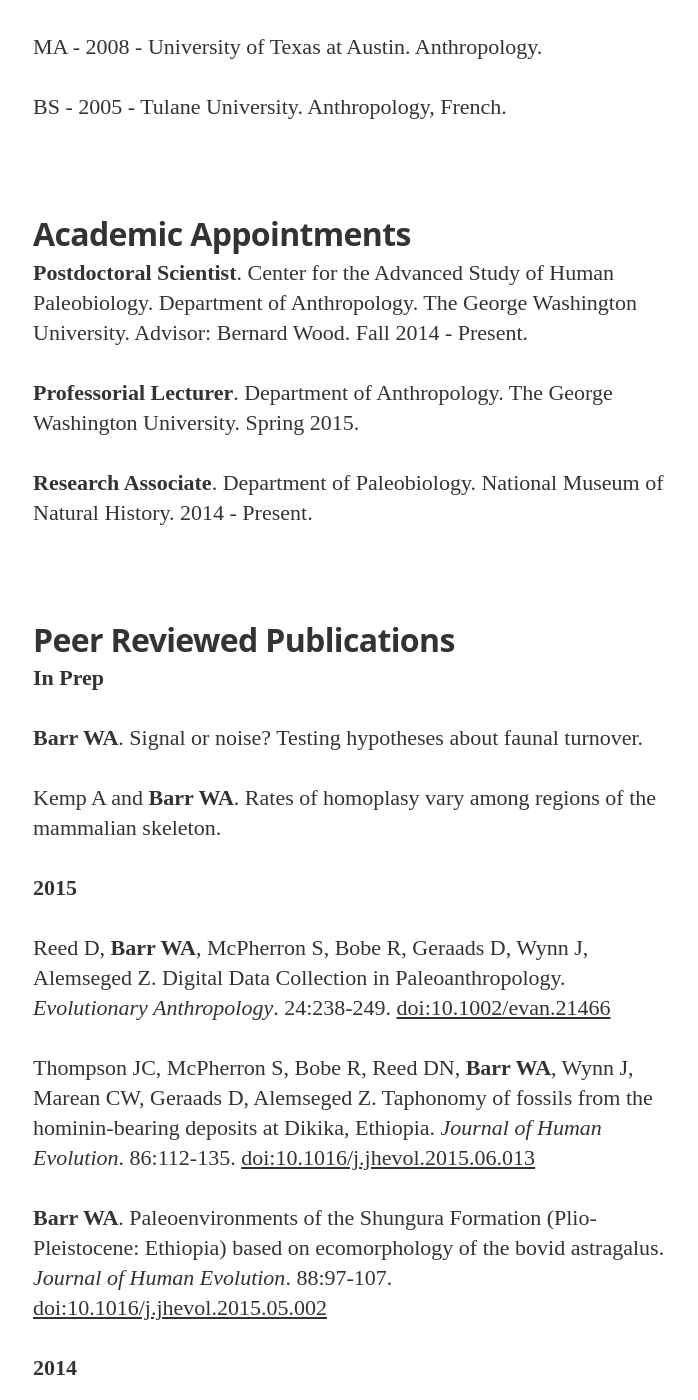
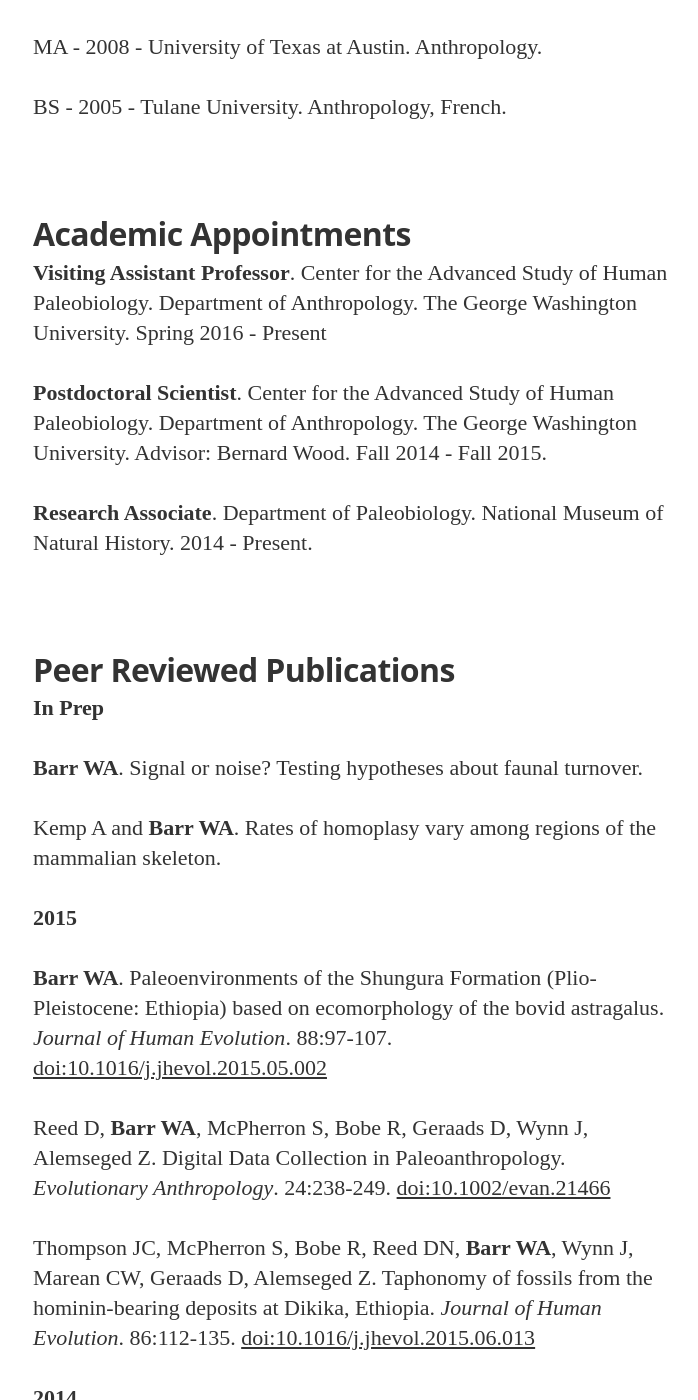
Before and after one commit to wabarr/personal, a Jekyll site: the page built from CV.html, in a window 1280 px wide and 1400 px high, scrolled down 859 px. Shown: the whole window, without its empty margins (287-985 px from the left). Built offline with Jekyll 4.4.1, drawn with Linux system fonts in a browser that asks for light colours; nearby versions of some CDN libraries; some web fonts are replaced; Markdown is read by kramdown in place of the engine named in the settings.

Commit message:
update CV and text for VAP

```diff
--- a/CV.html
+++ b/CV.html
@@ -10,17 +10,17 @@
 <p>MA - 2008 - University of Texas at Austin. Anthropology.</p>
 <p>BS - 2005 - Tulane University. Anthropology, French.</p>
 <h1 id="academic-appointments" class="unnumbered">Academic Appointments</h1>
-<p><span><strong>Postdoctoral Scientist</strong></span>. Center for the Advanced Study of Human Paleobiology. Department of Anthropology. The George Washington University. Advisor: Bernard Wood. Fall 2014 - Present.</p>
-<p><span><strong>Professorial Lecturer</strong></span>. Department of Anthropology. The George Washington University. Spring 2015.</p>
+<p><span><strong>Visiting Assistant Professor</strong></span>. Center for the Advanced Study of Human Paleobiology. Department of Anthropology. The George Washington University. Spring 2016 - Present</p>
+<p><span><strong>Postdoctoral Scientist</strong></span>. Center for the Advanced Study of Human Paleobiology. Department of Anthropology. The George Washington University. Advisor: Bernard Wood. Fall 2014 - Fall 2015.</p>
 <p><span><strong>Research Associate</strong></span>. Department of Paleobiology. National Museum of Natural History. 2014 - Present.</p>
 <h1 id="peer-reviewed-publications" class="unnumbered">Peer Reviewed Publications</h1>
 <p><span><strong>In Prep</strong></span></p>
 <p><span><strong>Barr WA</strong></span>. Signal or noise? Testing hypotheses about faunal turnover.</p>
 <p>Kemp A and <span><strong>Barr WA</strong></span>. Rates of homoplasy vary among regions of the mammalian skeleton.</p>
 <p><span><strong>2015</strong></span></p>
+<p><span><strong>Barr WA</strong></span>. Paleoenvironments of the Shungura Formation (Plio-Pleistocene: Ethiopia) based on ecomorphology of the bovid astragalus. <em>Journal of Human Evolution</em>. 88:97-107. <a href="http://dx.doi.org/10.1016/j.jhevol.2015.05.002">doi:10.1016/j.jhevol.2015.05.002</a></p>
 <p>Reed D, <span><strong>Barr WA</strong></span>, McPherron S, Bobe R, Geraads D, Wynn J, Alemseged Z. Digital Data Collection in Paleoanthropology. <em>Evolutionary Anthropology</em>. 24:238-249. <a href="http://dx.doi.org/10.1002/evan.21466">doi:10.1002/evan.21466</a></p>
 <p>Thompson JC, McPherron S, Bobe R, Reed DN, <span><strong>Barr WA</strong></span>, Wynn J, Marean CW, Geraads D, Alemseged Z. Taphonomy of fossils from the hominin-bearing deposits at Dikika, Ethiopia. <em>Journal of Human Evolution</em>. 86:112-135. <a href="http://dx.doi.org/10.1016/j.jhevol.2015.06.013">doi:10.1016/j.jhevol.2015.06.013</a></p>
-<p><span><strong>Barr WA</strong></span>. Paleoenvironments of the Shungura Formation (Plio-Pleistocene: Ethiopia) based on ecomorphology of the bovid astragalus. <em>Journal of Human Evolution</em>. 88:97-107. <a href="http://dx.doi.org/10.1016/j.jhevol.2015.05.002">doi:10.1016/j.jhevol.2015.05.002</a></p>
 <p><span><strong>2014</strong></span></p>
 <p><span><strong>Barr WA</strong></span>. Functional Morphology of the Bovid Astragalus In Relation To Habitat: Controlling Phylogenetic Signal In Ecomorphology. <em>Journal of Morphology</em>. 275:1201-1216. <a href="http://dx.doi.org/10.1002/jmor.20279">doi:10.1002/jmor.20279</a></p>
 <p><span><strong>Barr WA</strong></span> and Scott RS. Phylogenetic comparative methods complement discriminant function analysis in ecomorphology. <em>American Journal of Physical Anthropology</em>. 153:663-674. <a href="http://dx.doi.org/10.1002/ajpa.22462">doi:10.1002/ajpa.22462</a></p>
--- a/WAB_CV.html
+++ b/WAB_CV.html
@@ -9,17 +9,17 @@
 <p>MA - 2008 - University of Texas at Austin. Anthropology.</p>
 <p>BS - 2005 - Tulane University. Anthropology, French.</p>
 <h1 id="academic-appointments" class="unnumbered">Academic Appointments</h1>
-<p><span><strong>Postdoctoral Scientist</strong></span>. Center for the Advanced Study of Human Paleobiology. Department of Anthropology. The George Washington University. Advisor: Bernard Wood. Fall 2014 - Present.</p>
-<p><span><strong>Professorial Lecturer</strong></span>. Department of Anthropology. The George Washington University. Spring 2015.</p>
+<p><span><strong>Visiting Assistant Professor</strong></span>. Center for the Advanced Study of Human Paleobiology. Department of Anthropology. The George Washington University. Spring 2016 - Present</p>
+<p><span><strong>Postdoctoral Scientist</strong></span>. Center for the Advanced Study of Human Paleobiology. Department of Anthropology. The George Washington University. Advisor: Bernard Wood. Fall 2014 - Fall 2015.</p>
 <p><span><strong>Research Associate</strong></span>. Department of Paleobiology. National Museum of Natural History. 2014 - Present.</p>
 <h1 id="peer-reviewed-publications" class="unnumbered">Peer Reviewed Publications</h1>
 <p><span><strong>In Prep</strong></span></p>
 <p><span><strong>Barr WA</strong></span>. Signal or noise? Testing hypotheses about faunal turnover.</p>
 <p>Kemp A and <span><strong>Barr WA</strong></span>. Rates of homoplasy vary among regions of the mammalian skeleton.</p>
 <p><span><strong>2015</strong></span></p>
+<p><span><strong>Barr WA</strong></span>. Paleoenvironments of the Shungura Formation (Plio-Pleistocene: Ethiopia) based on ecomorphology of the bovid astragalus. <em>Journal of Human Evolution</em>. 88:97-107. <a href="http://dx.doi.org/10.1016/j.jhevol.2015.05.002">doi:10.1016/j.jhevol.2015.05.002</a></p>
 <p>Reed D, <span><strong>Barr WA</strong></span>, McPherron S, Bobe R, Geraads D, Wynn J, Alemseged Z. Digital Data Collection in Paleoanthropology. <em>Evolutionary Anthropology</em>. 24:238-249. <a href="http://dx.doi.org/10.1002/evan.21466">doi:10.1002/evan.21466</a></p>
 <p>Thompson JC, McPherron S, Bobe R, Reed DN, <span><strong>Barr WA</strong></span>, Wynn J, Marean CW, Geraads D, Alemseged Z. Taphonomy of fossils from the hominin-bearing deposits at Dikika, Ethiopia. <em>Journal of Human Evolution</em>. 86:112-135. <a href="http://dx.doi.org/10.1016/j.jhevol.2015.06.013">doi:10.1016/j.jhevol.2015.06.013</a></p>
-<p><span><strong>Barr WA</strong></span>. Paleoenvironments of the Shungura Formation (Plio-Pleistocene: Ethiopia) based on ecomorphology of the bovid astragalus. <em>Journal of Human Evolution</em>. 88:97-107. <a href="http://dx.doi.org/10.1016/j.jhevol.2015.05.002">doi:10.1016/j.jhevol.2015.05.002</a></p>
 <p><span><strong>2014</strong></span></p>
 <p><span><strong>Barr WA</strong></span>. Functional Morphology of the Bovid Astragalus In Relation To Habitat: Controlling Phylogenetic Signal In Ecomorphology. <em>Journal of Morphology</em>. 275:1201-1216. <a href="http://dx.doi.org/10.1002/jmor.20279">doi:10.1002/jmor.20279</a></p>
 <p><span><strong>Barr WA</strong></span> and Scott RS. Phylogenetic comparative methods complement discriminant function analysis in ecomorphology. <em>American Journal of Physical Anthropology</em>. 153:663-674. <a href="http://dx.doi.org/10.1002/ajpa.22462">doi:10.1002/ajpa.22462</a></p>
--- a/_includes/aboutme.html
+++ b/_includes/aboutme.html
@@ -2,8 +2,8 @@
 I am a paleoanthropologist interested in understanding the environmental context of early human evolution. My research examines the paleoecological forces that shaped the evolution of our early ancestors. As such, this research is inherently interdiciplinary, bringing together anthropology, paleontology, and ecology. I conduct fieldwork in the Afar region of Ethiopia with the <a href="/fieldwork/">Mille-Logya Research Project</a>.
 </p>
 
-<p>Currently, I am a Postdoctoral Scientist in the <a href="http://cashp.columbian.gwu.edu/">Center for the Advanced Study of Human Paleobiology</a> and the <a href="http://anthropology.columbian.gwu.edu/">Department of Anthropology</a> at The George Washington University in Washington, D.C.</p>
+<p>Currently, I am a Visiting Assistant Professor in the <a href="http://cashp.columbian.gwu.edu/">Center for the Advanced Study of Human Paleobiology</a> and the <a href="http://anthropology.columbian.gwu.edu/">Department of Anthropology</a> at The George Washington University in Washington, D.C.</p>
 
 <p>
-I study the morphological adaptations of African fauna (antelope in particular) in order to reconstruct past human environments. This ecomorphological research relies heavily on 3D imaging and 3D data analysis. I have recently applied these methods to reconstruct past hominin habitats at Omo Shungura in southwestern Ethiopia. Currently, my focus is on understanding the environmental context of the earliest members of our genus <em>Homo</em>.
+I study the morphological adaptations of African fauna (antelope in particular) in order to reconstruct past human environments. This ecomorphological research relies heavily on 3D imaging and 3D data analysis. I have recently applied these methods to reconstruct past hominin habitats in the Omo Shungura Formation in southwestern Ethiopia. Currently, my focus is on understanding the environmental context of the earliest members of our genus <em>Homo</em>.
 </p>
```
Also changed, not shown: 4 other files.
